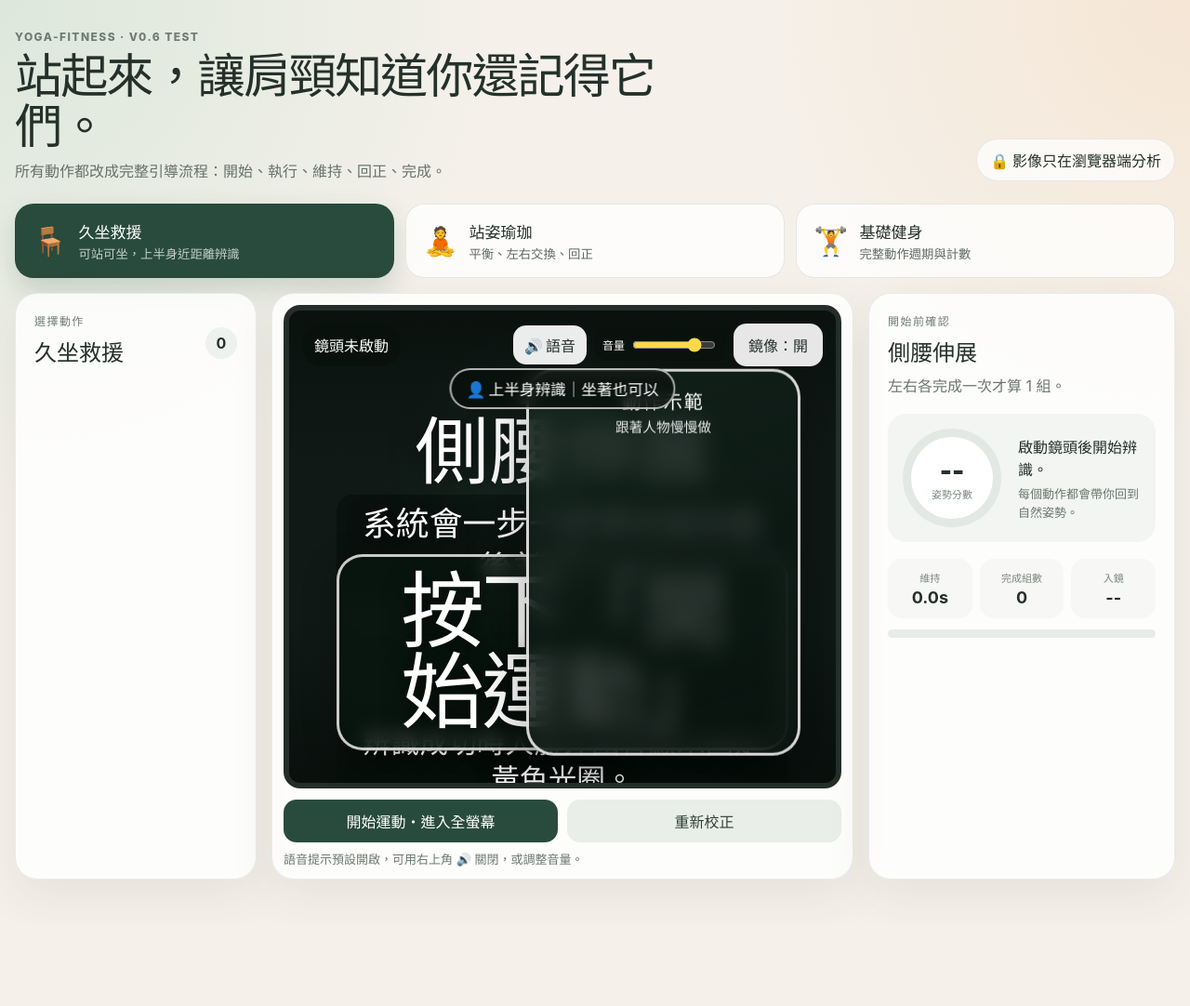
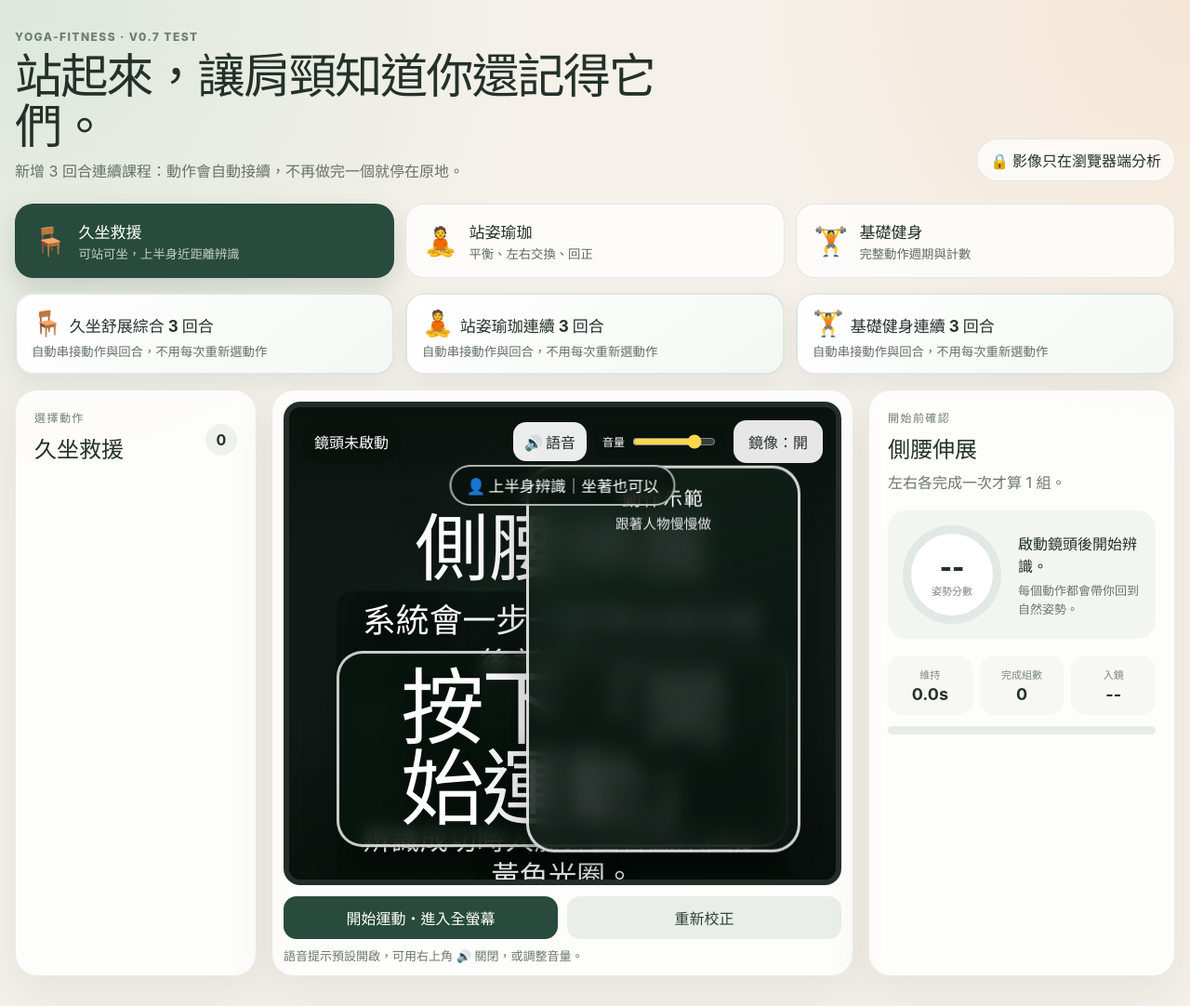
Before and after one commit to katherineyang193/Yoga-Fitness, a plain HTML site: page index.html in a window 1280 px wide. Shown: the whole page at 93% size. Before the commit the page ends 994 px from the top, so only its background shows below. Drawn offline with Linux system fonts and the light colour scheme.

Commit message:
Publish v0.7 continuous three-round workout courses

```diff
--- a/index.html
+++ b/index.html
@@ -19,7 +19,7 @@
 </head>
 <body>
   <main class="app-shell">
-    <header class="hero"><div><p class="eyebrow">Yoga-Fitness · v0.6 TEST</p><h1>站起來，讓肩頸知道你還記得它們。</h1><p class="subtitle">所有動作都改成完整引導流程：開始、執行、維持、回正、完成。</p></div><div class="privacy-pill">🔒 影像只在瀏覽器端分析</div></header>
+    <header class="hero"><div><p class="eyebrow">Yoga-Fitness · v0.7 TEST</p><h1>站起來，讓肩頸知道你還記得它們。</h1><p class="subtitle">新增 3 回合連續課程：動作會自動接續，不再做完一個就停在原地。</p></div><div class="privacy-pill">🔒 影像只在瀏覽器端分析</div></header>
     <section class="mode-grid" aria-label="訓練模式"><button class="mode-card active" data-mode="office"><span>🪑</span><strong>久坐救援</strong><small>可站可坐，上半身近距離辨識</small></button><button class="mode-card" data-mode="yoga"><span>🧘</span><strong>站姿瑜珈</strong><small>平衡、左右交換、回正</small></button><button class="mode-card" data-mode="fitness"><span>🏋️</span><strong>基礎健身</strong><small>完整動作週期與計數</small></button></section>
     <section class="workspace">
       <aside class="exercise-panel setup-only"><div class="panel-heading"><div><p class="eyebrow">選擇動作</p><h2 id="modeTitle">久坐救援</h2></div><span id="exerciseCount" class="count-badge">0</span></div><div id="exerciseList" class="exercise-list"></div></aside>
@@ -33,5 +33,6 @@
     </section>
   </main>
   <script type="module" src="main.js?v=6"></script>
+  <script type="module" src="routine.js?v=1"></script>
 </body>
 </html>
```
